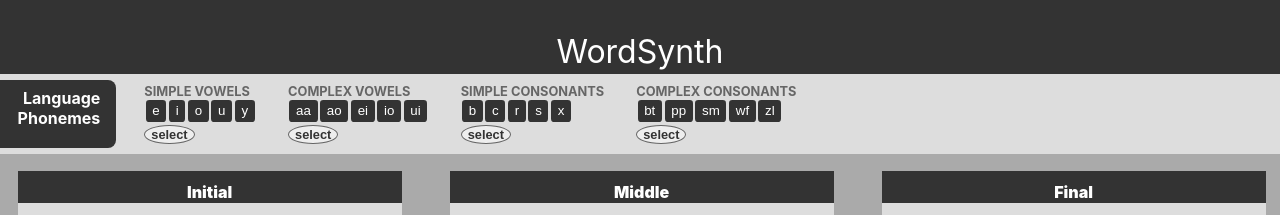
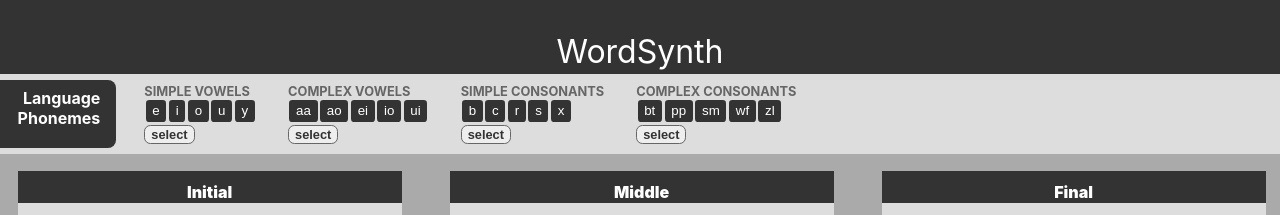
Before and after one commit to nathanwale/word-synth, a React (Create React App) app: page / in a window 1280 px wide. Shown: the top 215 px of the page. Built offline with nearby package versions, Linux system fonts and the light colour scheme.

Commit message:
Adjusted border radius of toggle display buttons

```diff
--- a/src/views/style/App.scss
+++ b/src/views/style/App.scss
@@ -37,7 +37,7 @@ div.language-pool {
         button.toggle-display {
             background-color: #eee;
             border: 1px solid #666;
-            border-radius: 100%;
+            border-radius: 0.5em;
             color: #333;
             font-weight: bolder;
             font-size: 0.8em;
```
